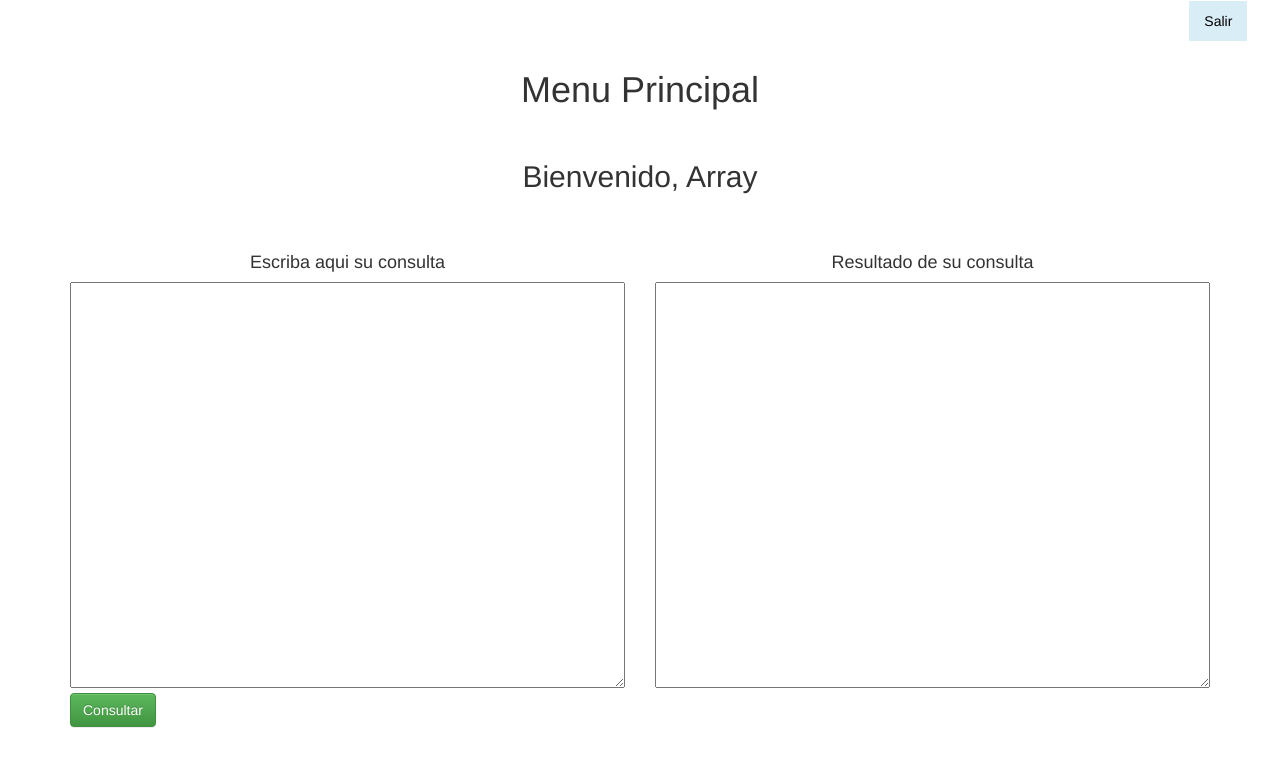
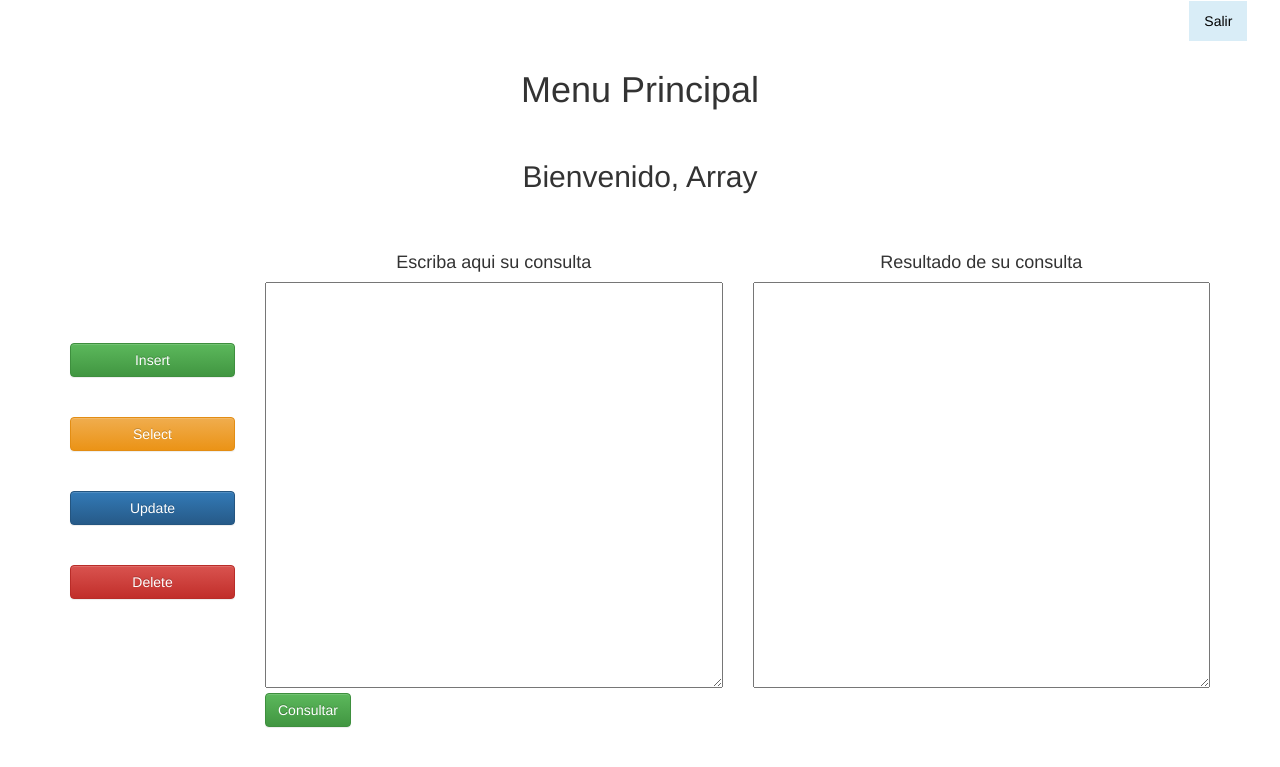
Before and after one commit to pilarfm/TPFinalBD2, a PHP site: page /principal.php in a window 1280 px wide. Shown: the top 767 px of the page. Run offline with PHP 8.4, Linux system fonts and the light colour scheme; a user stored in the database is signed in.

Commit message:
prueba de consulta en el text-area

```diff
--- a/principal.php
+++ b/principal.php
@@ -33,17 +33,65 @@ include "conexion.php";
 	</div>
 	<br><br>
 	<div class="row">
-		<div class="col-md-6">
+		<div class="col-md-2">
+			<br><br><br><br><br>
+			<button class="btn btn-success btn-block" id="insert" onclick="tipoConsulta(id)">Insert</button>
+			<br> <br>
+			<button class="btn btn-warning btn-block" id="select" onclick="tipoConsulta(id)">Select</button>
+			<br> <br>
+			<button class="btn btn-primary btn-block" id="update" onclick="tipoConsulta(id)">Update</button>
+			<br> <br>
+			<button class="btn btn-danger btn-block" id="delete" onclick="tipoConsulta(id)">Delete</button>
+
+		</div>
+		<div class="col-md-5">
 			<h4 class="text-center">Escriba aqui su consulta</h4>
-			<textarea rows="20"  style="min-width: 100%"></textarea>
-			<button type="submit" class="btn btn-success">Consultar</button>
+			<form action="consulta.php" method="post">
+				<textarea name="text-area-entrada" id="text-area-entrada" rows="20"  style="min-width: 100%"></textarea>
+				<button type="submit" class="btn btn-success" >Consultar</button>
+			</form>
+
 		</div>
 
-		<div class="col-md-6">
+		<div class="col-md-5">
 			<h4 class="text-center">Resultado de su consulta</h4>
-			<textarea  rows="20"  style="min-width: 100%"></textarea>
+			<textarea name="text-area-salida" id="text-area-salida" rows="20"  style="min-width: 100%"></textarea>
 		</div>
 	</div>
 </div>
+<?php
+	if (isset($_GET["fallo"]) && ($_GET["fallo"]) == 'insert')
+		$tipoConsulta = "insert";
+	else
+		if (isset($_GET["fallo"]) && ($_GET["fallo"]) == 'update')
+			$tipoConsulta = "update";
+		else
+			if (isset($_GET["fallo"]) && ($_GET["fallo"]) == 'select')
+				$tipoConsulta = "select";
+			else
+				if (isset($_GET["fallo"]) && ($_GET["fallo"]) == 'delete')
+					$tipoConsulta = "delete";
+				else
+					$tipoConsulta = "error";
+
+	echo '<script type="text/javascript">',
+			'respuesta('.$tipoConsulta.');',
+		' function respuesta(resp){
+			document.getElementById("text-area-salida").innerHTML = "Funciono ";
+		}'
+		, '</script>'
+	 ;
+?>
+
+<script>
+	function tipoConsulta(id){
+		document.getElementById("text-area-entrada").innerHTML = " "+ id + " ";
+	}
+
+</script>
+
 </body>
+
+
+
 </html>
--- a/registrase.php
+++ b/registrase.php
@@ -61,5 +61,11 @@
 		</form>
 	</div>
 
+<script>
+
+
+
+
+</script>
 </body>
 </html>
```
Also changed, not shown: consulta.php (added, +22 -0 lines).
